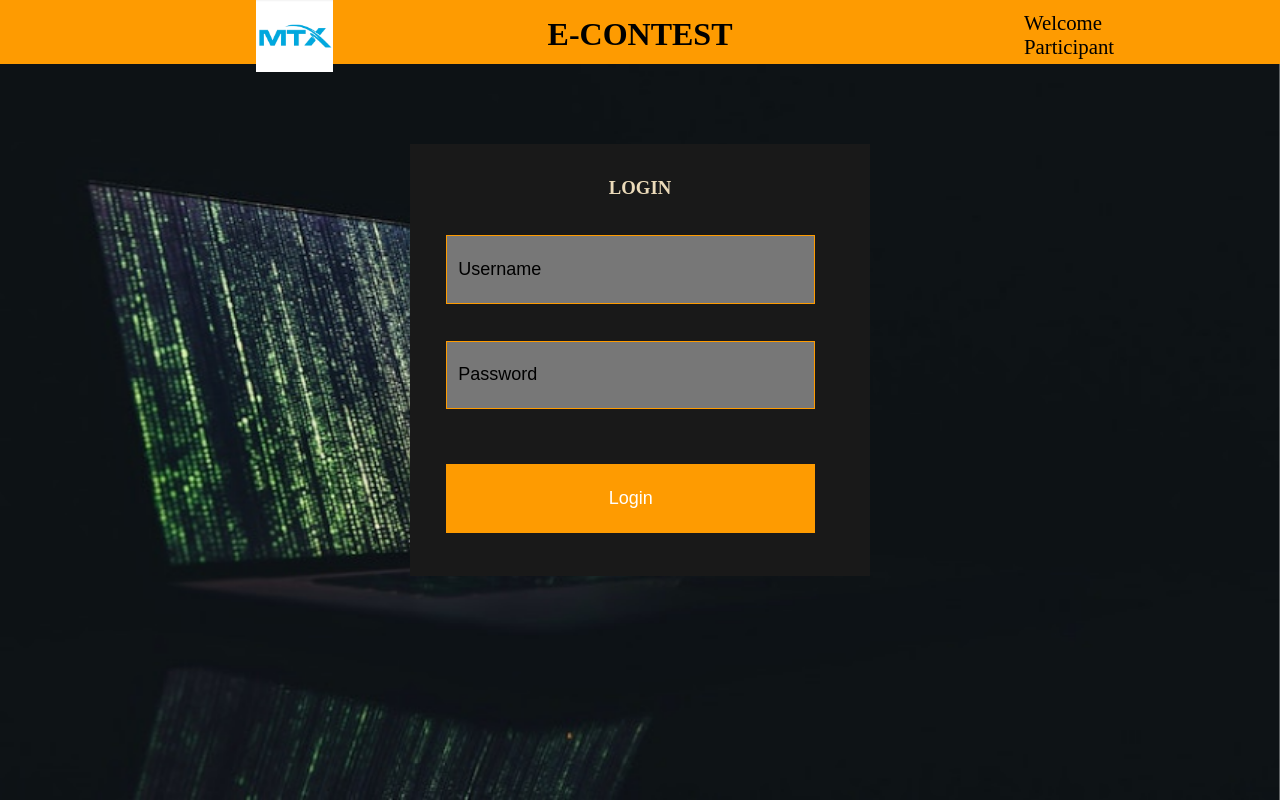
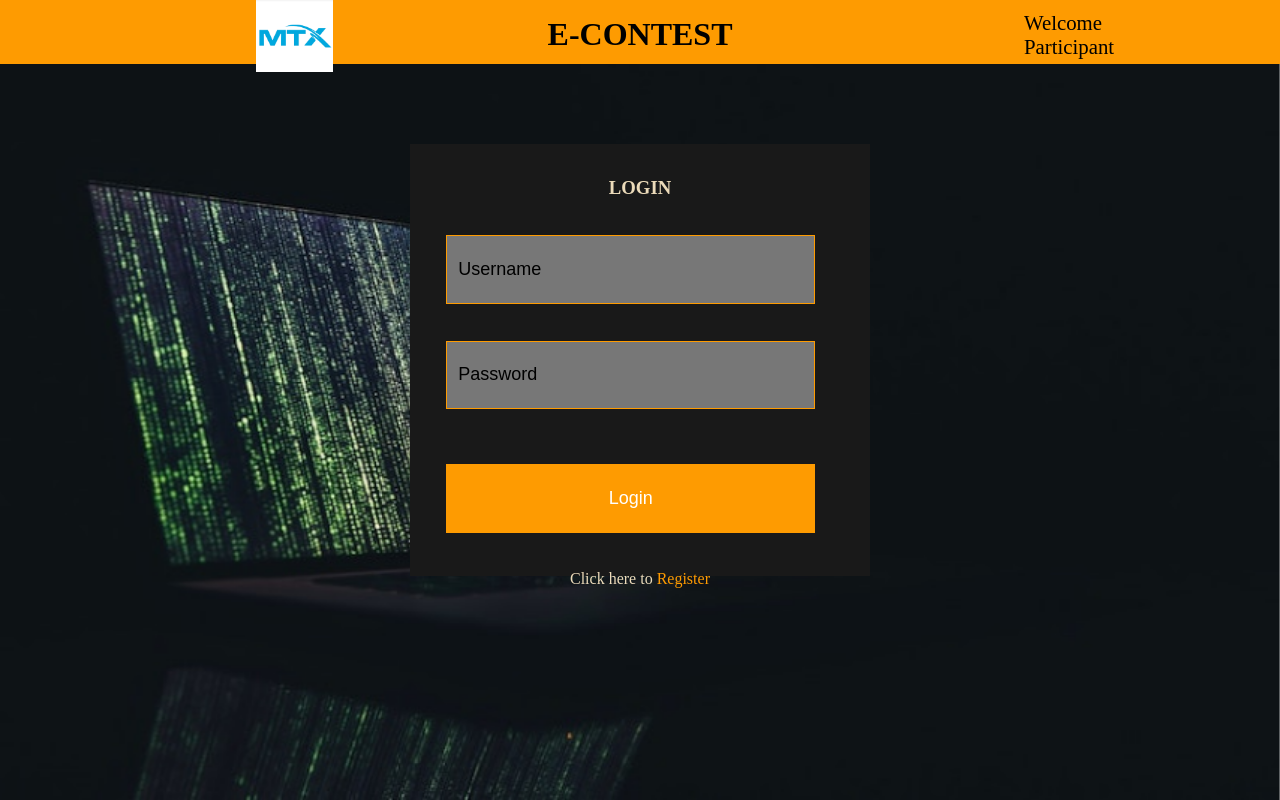
Before and after one commit to Praneeth1606/E-CONTEST-SHAASTRA22-SERVER-master, a Flask app: page /register in a window 1280 px wide. Run offline with Flask 2, Linux system fonts and the light colour scheme.

Commit message:
Register link added

```diff
--- a/app/static/css/styles1.css
+++ b/app/static/css/styles1.css
@@ -143,6 +143,14 @@ h1 {
     font-family: Arial sans-serif sans;
     text-align:center;
     padding-top: 3%
+}
+
+.click-register{
+    color: #ECDBBA;
+    position:relative;
+    margin: 0;
+    font-family: Arial sans-serif sans;
+    text-align:center;
 }
 
 .register-container {
--- a/app/templates/login.html
+++ b/app/templates/login.html
@@ -33,6 +33,7 @@ Contestants Login Page
 			<br/>
 			{{form.password(placeholder = "Password")}}
 			<input name = "submit" type = "submit" value = "Login">
+			<p class = "click-register">Click here to <a href = "{{url_for('register')}}"> Register </a></p>
 		</div>
 	</form>
 </div>
--- a/app/templates/register.html
+++ b/app/templates/register.html
@@ -30,7 +30,7 @@ Contestant Registration Page
 			<br/>
 			{{form.hidden_tag()}}
 			{{form.shaastraid(placeholder = "Shaastra ID")}}
-			<br/>
+			<p class = "click-register">( Find your SHA ID <a href = "https://www.shaastra.org/profile" target=" = _blank"> here </a>)</p>
 			{{form.username(placeholder = "Username")}}
 			<br/>
 			{{form.password(placeholder = "Password")}}
```
